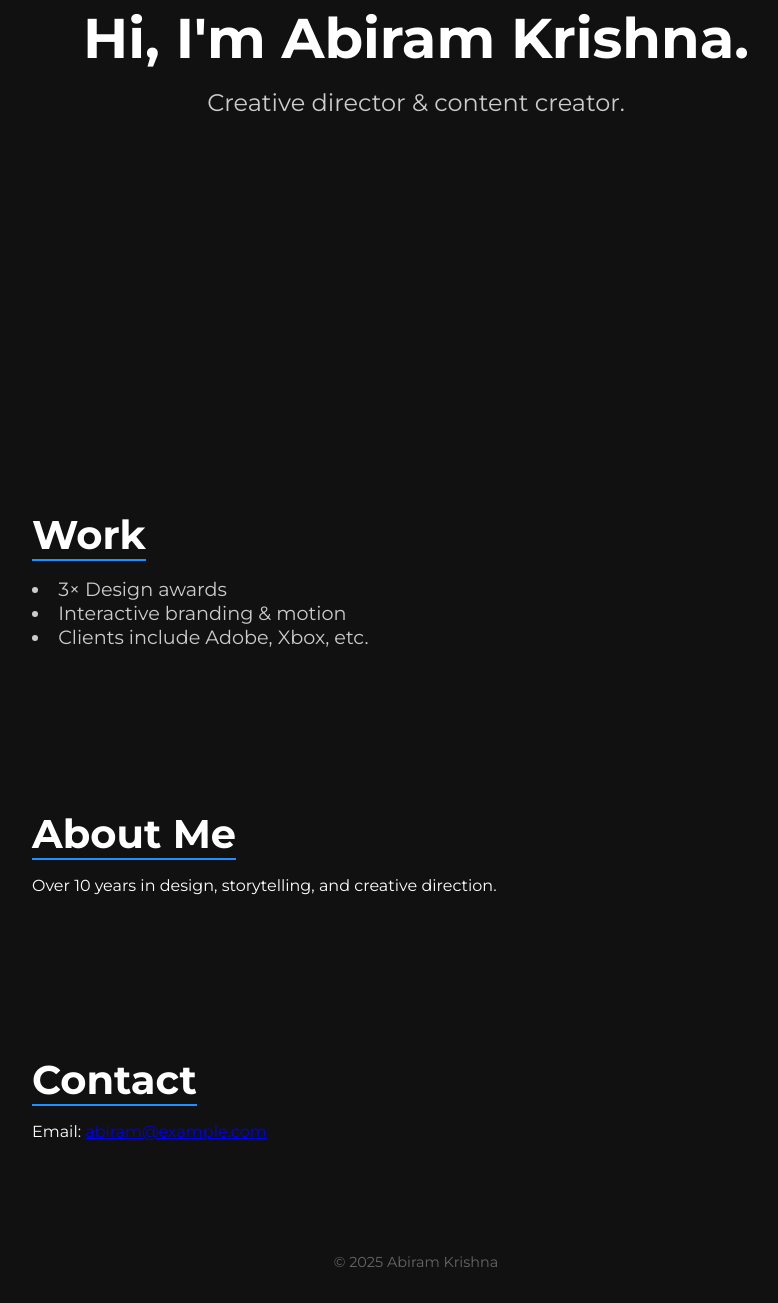
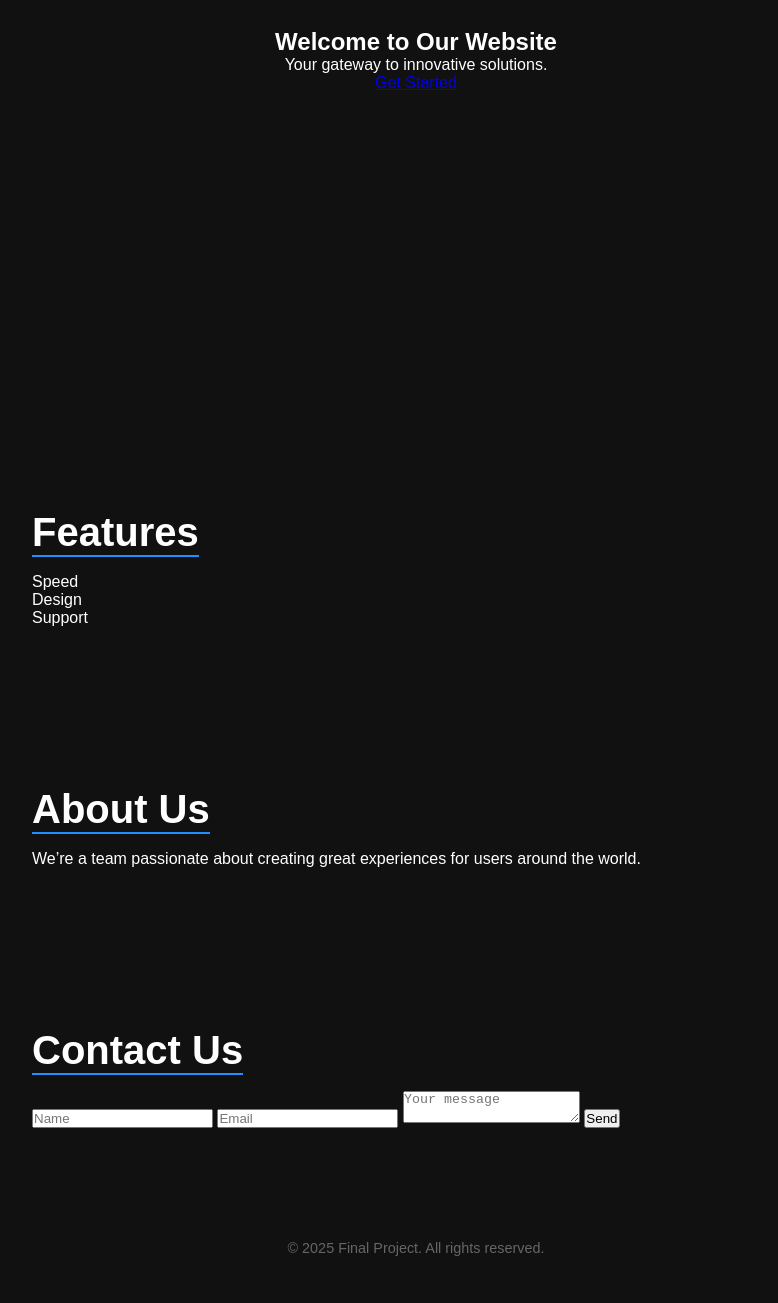
Before and after one commit to AlanKJ005/portfolio, a plain HTML site: page index.html in a window 1280 px wide. Shown: the part 370-1673 px from the top of the page, without its empty margins (224-1002 px from the left). Drawn offline with Linux system fonts and the light colour scheme.

Commit message:
Update index.html

```diff
--- a/index.html
+++ b/index.html
@@ -2,45 +2,57 @@
 <html lang="en">
 <head>
   <meta charset="UTF-8" />
-  <meta name="viewport" content="width=device-width,initial-scale=1" />
-  <title>Abiram Krishna</title>
+  <meta name="viewport" content="width=device-width, initial-scale=1.0" />
+  <title>Final Project</title>
   <link rel="stylesheet" href="style.css" />
-  <link href="https://fonts.googleapis.com/css2?family=Montserrat:wght@400;700&display=swap" rel="stylesheet" />
 </head>
 <body>
   <header>
-    <nav class="nav-list">
-      <a href="#hello">Hello</a>
-      <a href="#work">Work</a>
-      <a href="#about">About</a>
-      <a href="#contact">Contact</a>
-    </nav>
+    <div class="navbar">
+      <div class="logo">Final Project</div>
+      <nav>
+        <a href="#home">Home</a>
+        <a href="#features">Features</a>
+        <a href="#about">About</a>
+        <a href="#contact">Contact</a>
+      </nav>
+    </div>
   </header>
-  <section id="hello" class="hero">
-    <div class="hero-text">
-      <h1>Hi, I'm Abiram Krishna.</h1>
-      <p>Creative director & content creator.</p>
+
+  <section id="home" class="hero">
+    <div class="hero-content">
+      <h1>Welcome to Our Website</h1>
+      <p>Your gateway to innovative solutions.</p>
+      <a href="#contact" class="btn">Get Started</a>
     </div>
   </section>
-  <section id="work" class="section">
-    <h2>Work</h2>
-    <div class="bullet-list">
-      <ul>
-        <li>3× Design awards</li>
-        <li>Interactive branding & motion</li>
-        <li>Clients include Adobe, Xbox, etc.</li>
-      </ul>
+
+  <section id="features" class="section">
+    <h2>Features</h2>
+    <div class="cards">
+      <div class="card">Speed</div>
+      <div class="card">Design</div>
+      <div class="card">Support</div>
     </div>
   </section>
+
   <section id="about" class="section">
-    <h2>About Me</h2>
-    <p>Over 10 years in design, storytelling, and creative direction.</p>
+    <h2>About Us</h2>
+    <p>We’re a team passionate about creating great experiences for users around the world.</p>
   </section>
+
   <section id="contact" class="section">
-    <h2>Contact</h2>
-    <p>Email: <a href="mailto:abiram@example.com">abiram@example.com</a></p>
+    <h2>Contact Us</h2>
+    <form>
+      <input type="text" placeholder="Name" required />
+      <input type="email" placeholder="Email" required />
+      <textarea placeholder="Your message"></textarea>
+      <button type="submit">Send</button>
+    </form>
   </section>
-  <footer>© 2025 Abiram Krishna</footer>
-  <script src="script.js"></script>
+
+  <footer>
+    <p>&copy; 2025 Final Project. All rights reserved.</p>
+  </footer>
 </body>
 </html>
```
